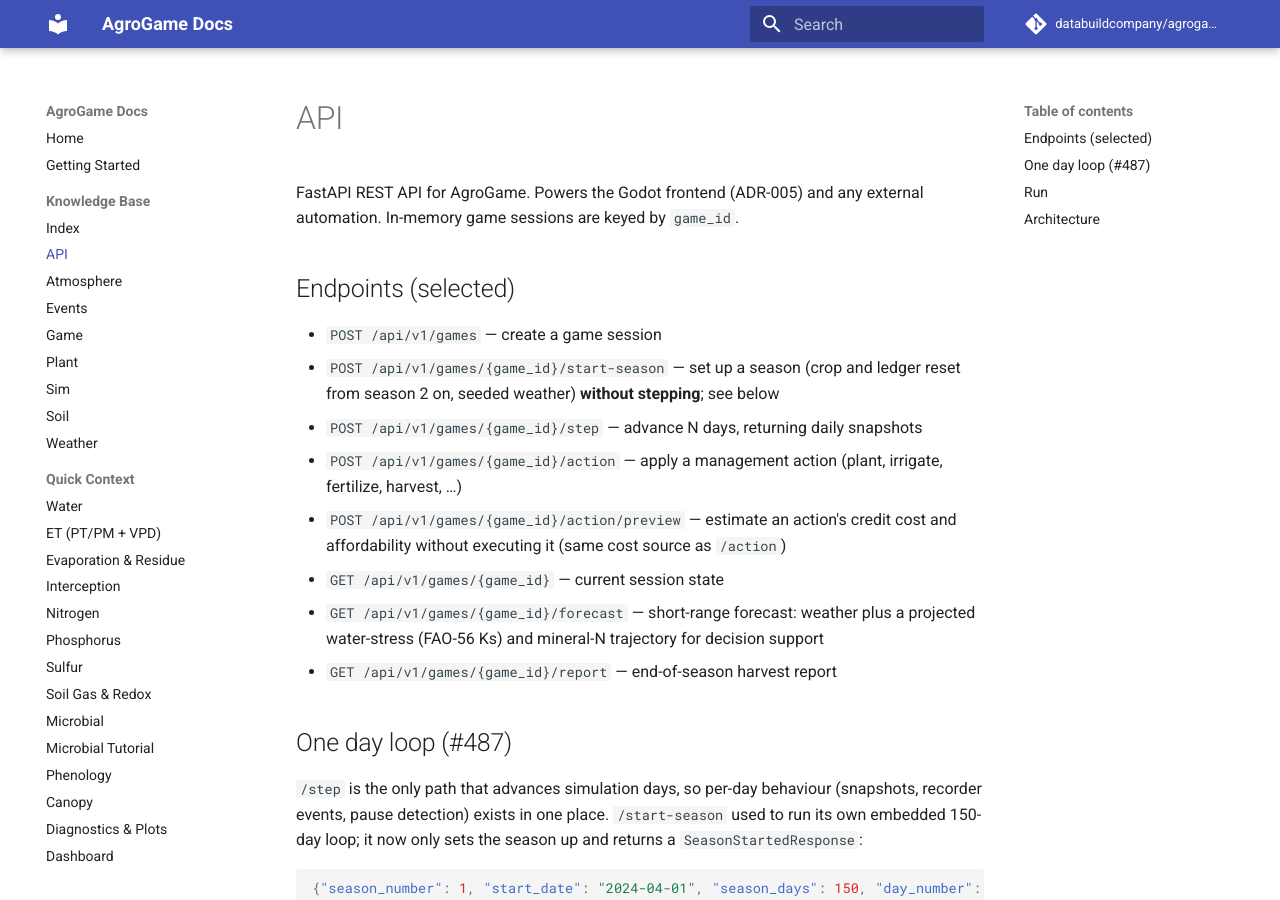
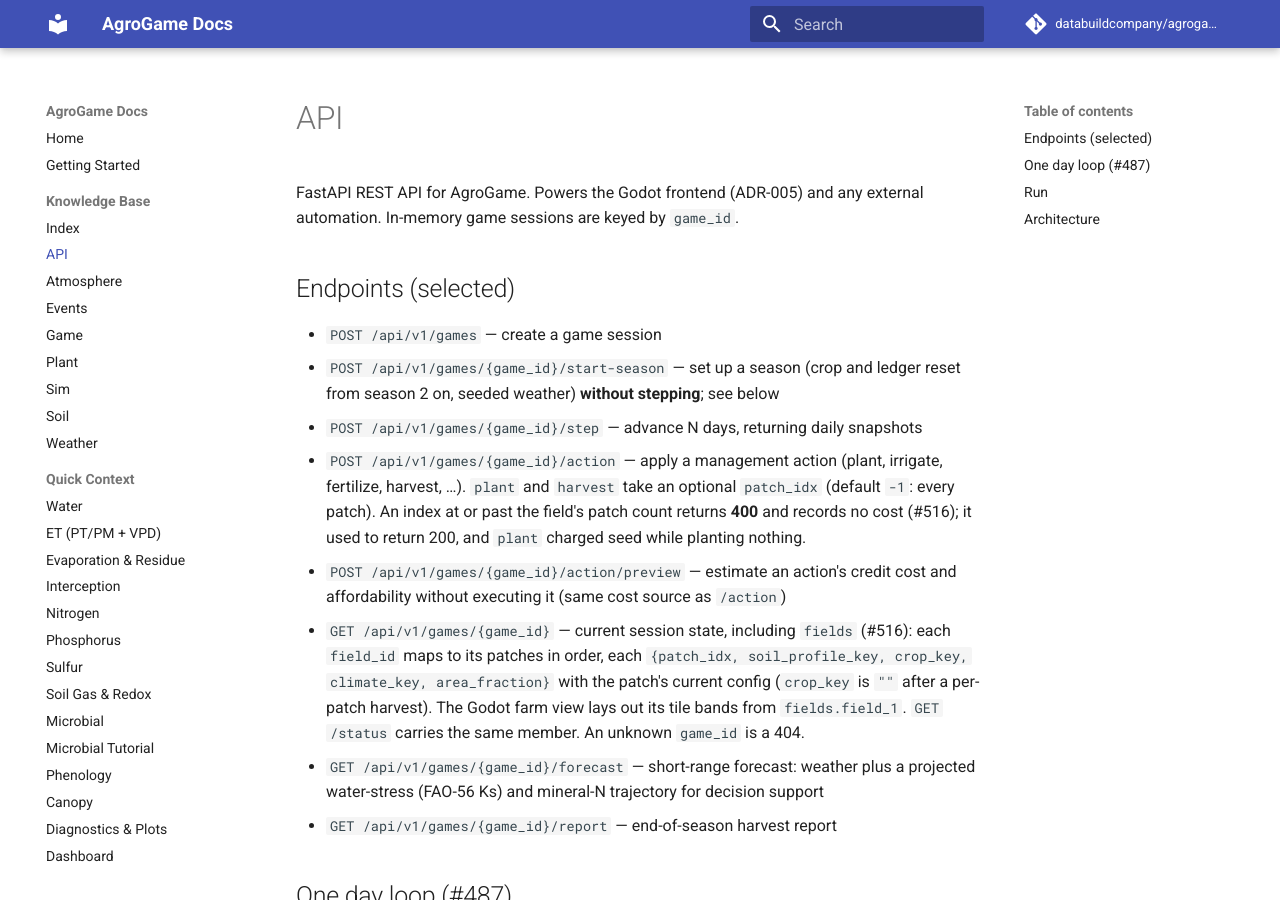
Before and after one commit to gedejong/agrogame, an MkDocs documentation site: the page built from docs/api.md, in a window 1280 px wide and 900 px high. Built offline with MkDocs 1.6.1 and Material for MkDocs 9.7.7, drawn with Linux system fonts in a browser that asks for light colours; comment, search, counter and statistics services are not loaded.

Commit message:
docs(#516): document GET /games fields and the out-of-range patch_idx 400
Co-Authored-By: Claude Opus 5.5 <noreply@anthropic.com>

```diff
--- a/docs/api.md
+++ b/docs/api.md
@@ -23,10 +23,18 @@ external automation. In-memory game sessions are keyed by `game_id`.
   ledger reset from season 2 on, seeded weather) **without stepping**; see below
 - `POST /api/v1/games/{game_id}/step` — advance N days, returning daily snapshots
 - `POST /api/v1/games/{game_id}/action` — apply a management action (plant,
-  irrigate, fertilize, harvest, …)
+  irrigate, fertilize, harvest, …). `plant` and `harvest` take an optional
+  `patch_idx` (default `-1`: every patch). An index at or past the field's
+  patch count returns **400** and records no cost (#516); it used to return
+  200, and `plant` charged seed while planting nothing.
 - `POST /api/v1/games/{game_id}/action/preview` — estimate an action's credit
   cost and affordability without executing it (same cost source as `/action`)
-- `GET /api/v1/games/{game_id}` — current session state
+- `GET /api/v1/games/{game_id}` — current session state, including `fields`
+  (#516): each `field_id` maps to its patches in order, each
+  `{patch_idx, soil_profile_key, crop_key, climate_key, area_fraction}` with the
+  patch's current config (`crop_key` is `""` after a per-patch harvest). The
+  Godot farm view lays out its tile bands from `fields.field_1`. `GET /status`
+  carries the same member. An unknown `game_id` is a 404.
 - `GET /api/v1/games/{game_id}/forecast` — short-range forecast: weather plus a
   projected water-stress (FAO-56 Ks) and mineral-N trajectory for decision support
 - `GET /api/v1/games/{game_id}/report` — end-of-season harvest report
```
